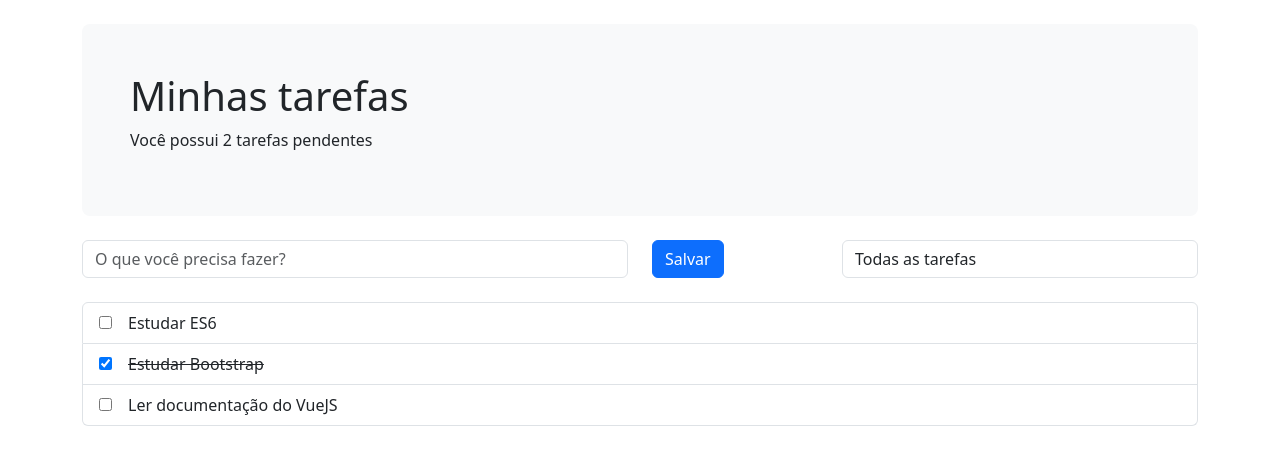
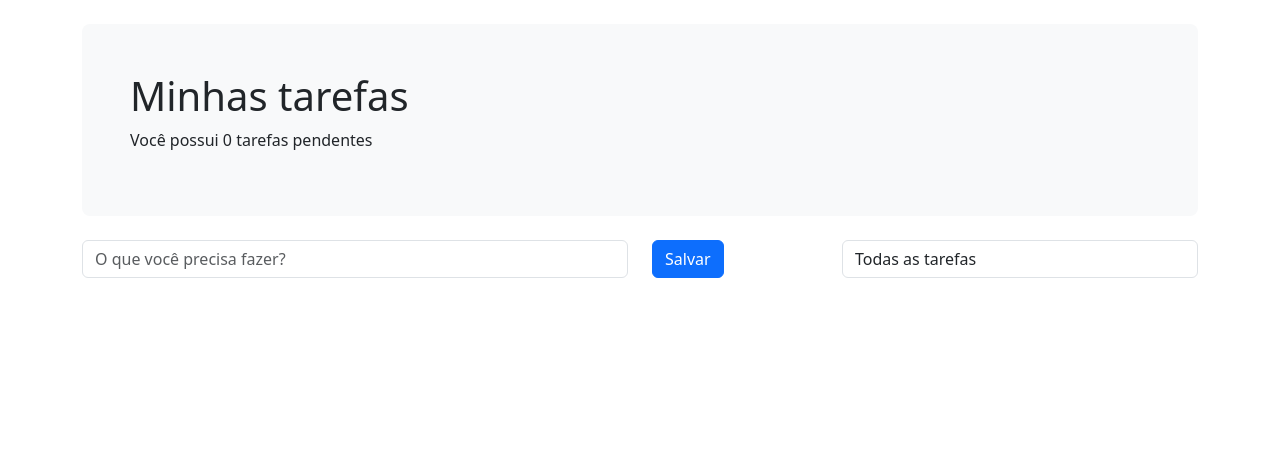
Before and after one commit to HenriqueGPinho/todo-list-vuejs, a Vue app: page / in a window 1280 px wide. Shown: the top 464 px of the page. Built offline with nearby package versions, Linux system fonts and the light colour scheme.

Commit message:
fix: tasks array initially empty

```diff
--- a/src/App.vue
+++ b/src/App.vue
@@ -7,20 +7,7 @@
   const estado = reactive({
     filtro: 'todas',
     tarefaTemp: '',
-    tarefas: [
-      {
-        titulo: 'Estudar ES6',
-        finalizada: false
-      },
-      {
-        titulo: 'Estudar Bootstrap',
-        finalizada: true
-      },
-      {
-        titulo: 'Ler documentação do VueJS',
-        finalizada: false
-      }
-    ]
+    tarefas: []
   });
 
   const getTarefasPendentes = () => {
```
